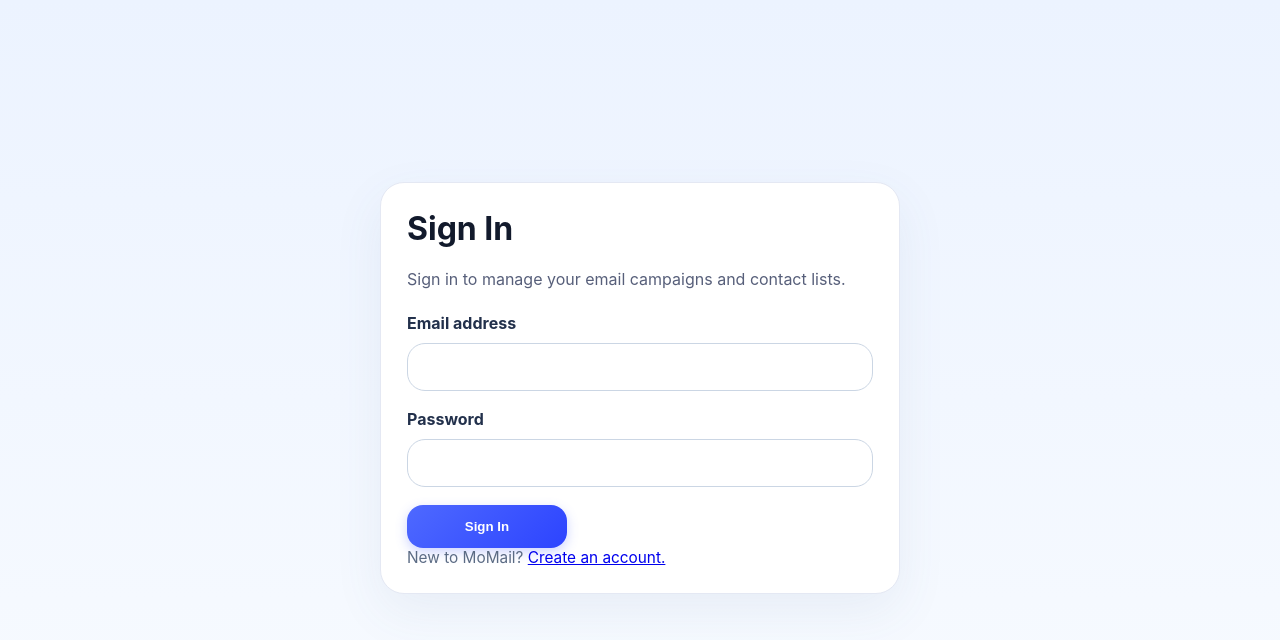
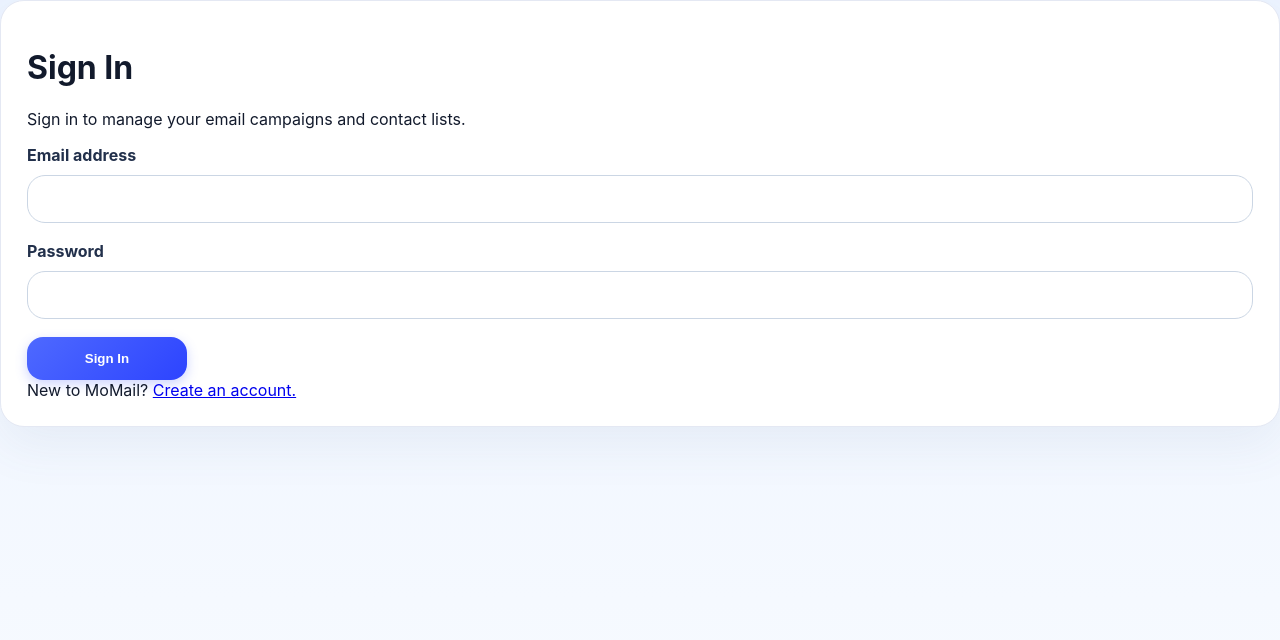
Before and after one commit to Mobnsan/MoMail, a React (Create React App) app: page /signin in a window 1280 px wide. Shown: the top 640 px of the page. Built offline with nearby package versions, Linux system fonts and the light colour scheme; no server answers.

Commit message:
style: unify input and button designs for a consistent UX

```diff
--- a/src/App.css
+++ b/src/App.css
@@ -109,9 +109,9 @@ body {
   color: #22304b;
 }
 
-.form-group input,
-.form-group select,
-.form-group textarea {
+input,
+select,
+textarea {
   width: 100%;
   min-height: 48px;
   border: 1px solid #cbd6e4;
@@ -123,9 +123,9 @@ body {
   transition: border-color 0.2s ease, box-shadow 0.2s ease;
 }
 
-.form-group input:focus,
-.form-group select:focus,
-.form-group textarea:focus {
+input:focus,
+select:focus,
+textarea:focus {
   border-color: #5a76ff;
   outline: none;
   box-shadow: 0 0 0 5px rgba(88, 114, 255, 0.12);
@@ -267,64 +267,31 @@ body {
   background: rgba(63, 98, 255, 0.08);
 }
 
-.theme-toggle {
-  background: transparent;
-  border: 1.5px solid #d9e2ed;
-  border-radius: 50%;
-  width: 48px;
-  height: 48px;
+.button-icon {
+  background: rgba(248, 113, 113, 0.1);
+  border: 1px solid rgba(248, 113, 113, 0.3);
+  color: #f87171;
+  border-radius: 12px;
+  width: 42px;
+  height: 42px;
   display: flex;
   align-items: center;
   justify-content: center;
   cursor: pointer;
-  transition: all 0.3s ease;
-  padding: 0;
+  transition: all 0.2s ease;
+  font-size: 18px;
+  flex-shrink: 0;
 }
 
-.theme-toggle:hover {
-  background: #f3f6ff;
-  border-color: #5a76ff;
-  transform: scale(1.1);
+.button-icon:hover {
+  background: #f87171;
+  color: #ffffff;
+  transform: translateY(-2px);
+  box-shadow: 0 4px 12px rgba(248, 113, 113, 0.3);
 }
 
-.theme-icon {
-  width: 28px;
-  height: 28px;
-  filter: drop-shadow(0 2px 4px rgba(0, 0, 0, 0.1));
-}
-
-.alert {
-  padding: 18px 20px;
-  background: #fff8e8;
-  border: 1px solid #ffd8b5;
-  border-radius: 18px;
-  color: #5e3c12;
-  margin-bottom: 24px;
-}
-
-.footer-note {
-  color: #5b6b84;
-  font-size: 0.96rem;
-}
-
-.auth-page {
-  min-height: 100vh;
-  display: grid;
-  place-items: center;
-  padding: 32px;
-}
-
-.auth-card {
-  width: min(520px, 100%);
-}
-
-.auth-card h1 {
-  margin-top: 0;
-}
-
-.auth-card p {
-  margin: 12px 0 24px;
-  color: #575f7a;
+.button-icon:active {
+  transform: translateY(0);
 }
 
 /* DARK MODE STYLES */
```
